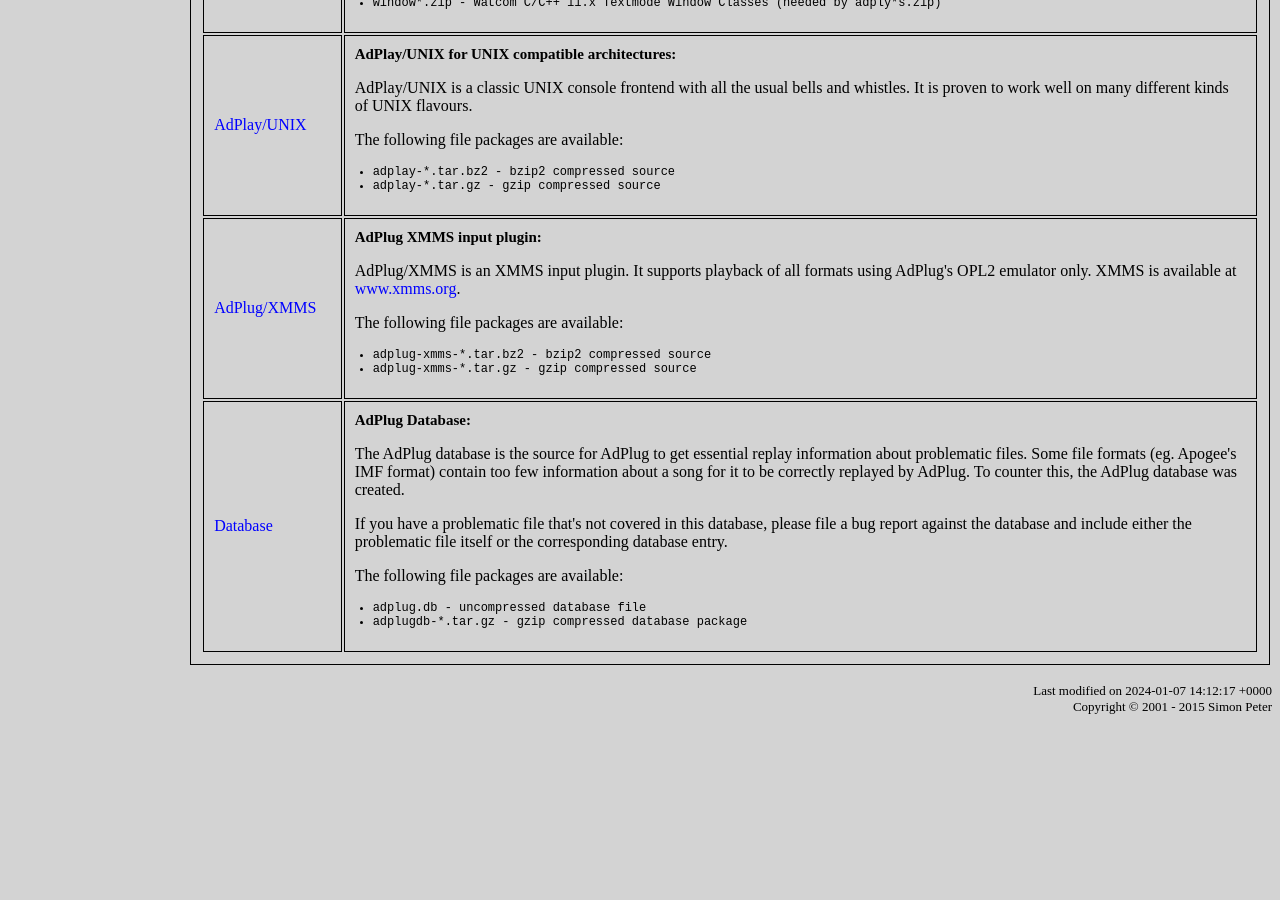
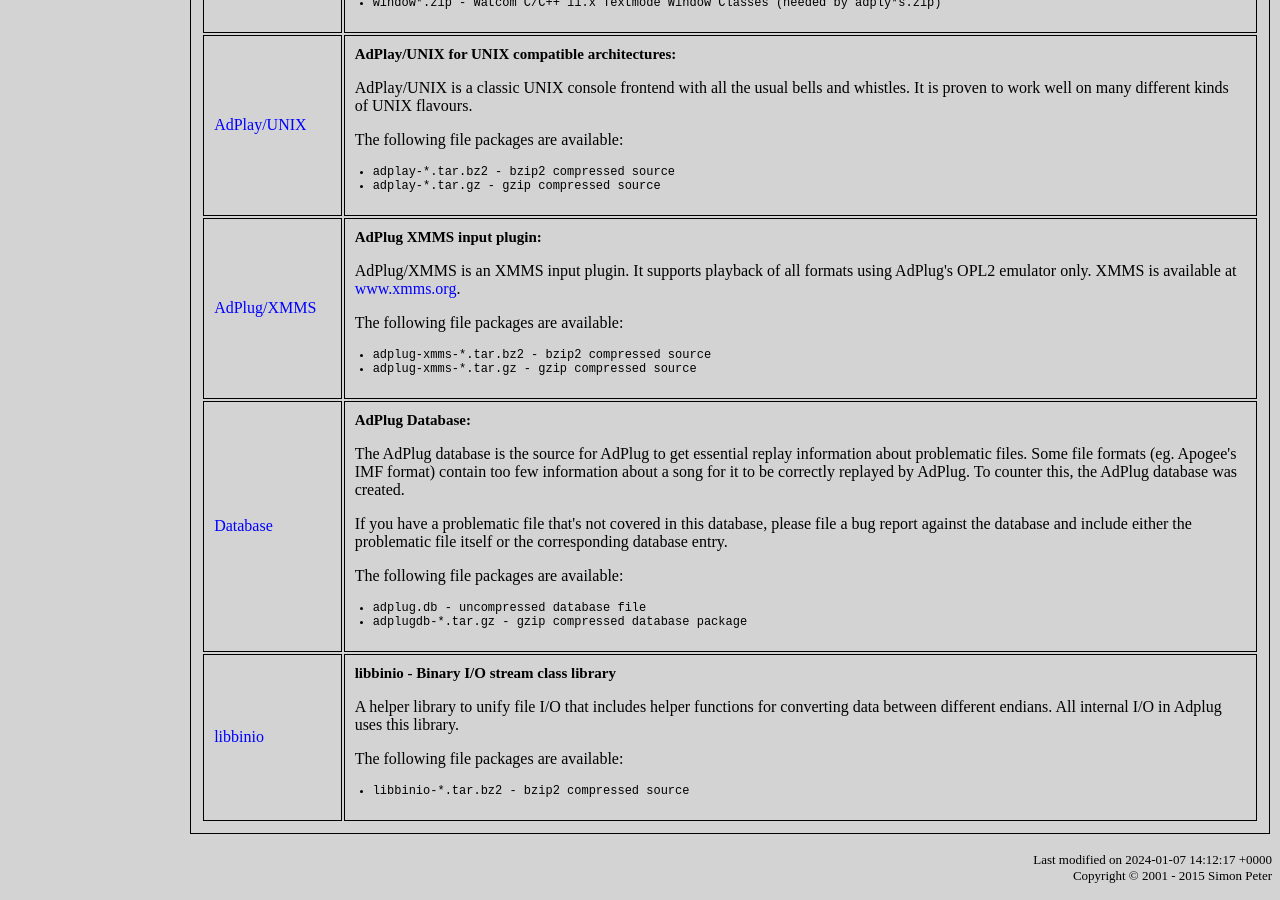
Before and after one commit to adplug/adplug.github.io, a Jekyll site: the page built from download.html, in a window 1280 px wide and 900 px high, scrolled down 880 px. Built offline with Jekyll 4.4.1, drawn with Linux system fonts in a browser that asks for light colours; before the commit the page ends 1611 px from its top, so only the background shows below that.

Commit message:
Add libbinio to the Downloads page

```diff
--- a/download.html
+++ b/download.html
@@ -130,6 +130,17 @@ problematic file itself or the corresponding database entry.</p>
 <li>adplugdb-*.tar.gz - gzip compressed database package</li>
 </ul>
 </td></tr>
+<tr><td><a href="https://github.com/adplug/libbinio/releases">libbinio</a></td>
+<td><h2>libbinio - Binary I/O stream class library</h2>
+
+<p>A helper library to unify file I/O that includes helper functions
+for converting data between different endians. All internal I/O in Adplug
+uses this library.</p>
+<p>The following file packages are available:</p>
+<ul>
+<li>libbinio-*.tar.bz2 - bzip2 compressed source</li>
+</ul>
+</td></tr>
 </table>
 </td></tr>
 
```
